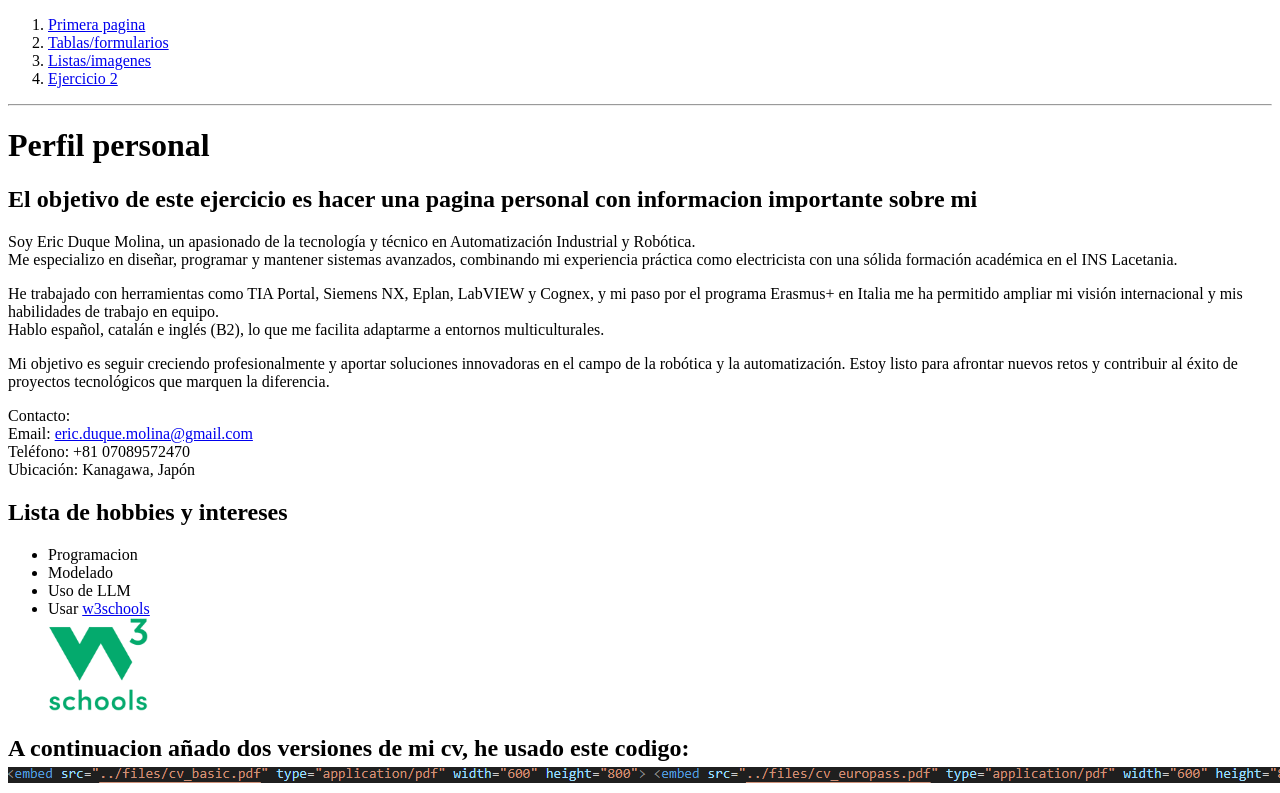
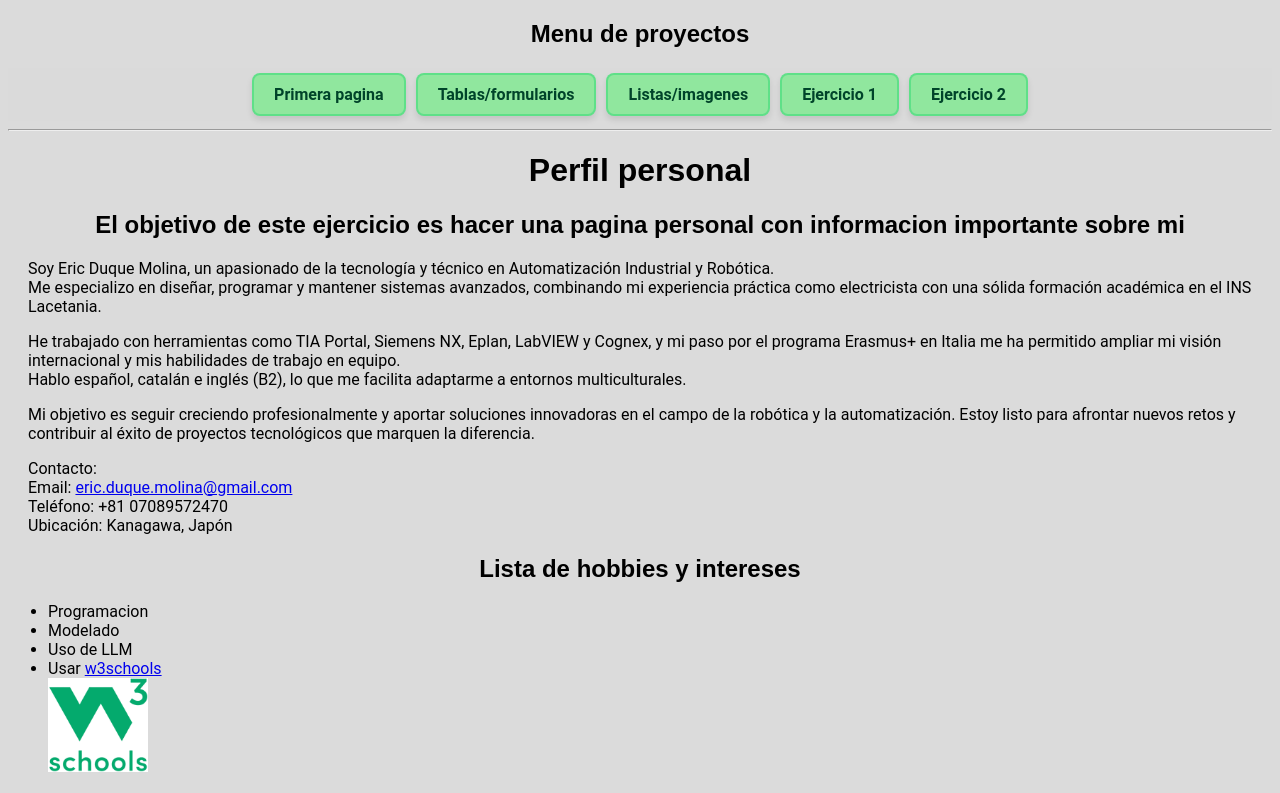
Before and after one commit to dukedroidd/website, a plain HTML site: page subpaginas/ejercicio_1.html in a window 1280 px wide. Shown: the top 793 px of the page. Drawn offline with Linux system fonts and the light colour scheme.

Commit message:
empezado css

```diff
--- a/styles.css
+++ b/styles.css
@@ -1,42 +1,71 @@
-body {
-    font-family: monospace, sans-serif;
-    line-height: 1.6;
-    margin: 0;
-    padding: 0;
-    background-color: #f4f4f9;
+body h1{
+    text-align: center;
+    font-family: 'Poppins', sans-serif;
 }
 
-h1, h2 {
-    color: #5e5735;
+body h2{
     text-align: center;
+    font-family: 'Poppins', sans-serif;
 }
 
-ul {
-    list-style: none;
-    text-align: center;
-    padding: 0;
+body{
+    font-family: 'Roboto', sans-serif;
+    background-color: #dbdbdb;
+
 }
-p {
-    margin-left: 20px; /* Añade 20px de espacio desde el margen izquierdo */
+p{
+    font-family: 'Roboto', sans-serif;
+    margin-left: 20px;
+    text-wrap: auto;
+}
+nav ul {
+    display: flex; /* Activar flexbox */
+    justify-content: center; /* Centrar horizontalmente los elementos */
+    align-items: center; /* (opcional) Centrar verticalmente */
+    list-style: none; /* Eliminar los puntos de la lista */
+    padding: 0; /* Eliminar el relleno interno */
+    margin: 0; /* Eliminar márgenes externos */
+    background-color: #dadada;
 }
 
-a {
-    color: #0066cc;
-    text-decoration: none;
+nav ul li a {
+    margin-left: 0px;
+    margin: 5px;
+    display: inline-block;
+    text-decoration: none; /* Quitar subrayado */
+    padding: 10px 20px;
+    border: 2px solid #00d45f57; /* Borde moderno */
+    border-radius: 8px; /* Bordes redondeados */
+    background-color: #90e79e; /* Fondo claro */
+    color: #00442a; /* Texto color moderno */
+    font-weight: bold;
+    box-shadow: 0 4px 6px rgba(0, 0, 0, 0.1); /* Sombra sutil */
+    transition: all 0.4s ease; /* Transición suave */
+    background-color: dadada;
+
 }
 
-a:hover {
-    text-decoration: underline;
+nav ul li a:hover {
+    background-color: #00d45fb6; /* Cambio de color al pasar el ratón */
+    color: white; /* Texto blanco */
+    transform: translateY(-2px); /* Efecto de elevación */
 }
 
-img {
-    display: block;
-    margin: 10px auto;
-    max-width: 100%;
-    height: auto;
+.container {
+    display: flex; /* Activa Flexbox */
+    justify-content: center; /* Centra horizontalmente los PDFs */
+    align-items: center; /* Centra verticalmente (opcional) */
+    gap: 25px; /* Espacio entre los PDFs */
+    flex-wrap: wrap; /* Permite que los PDFs bajen a otra fila si no hay espacio */
+    min-height: 100vh; /* Centra en toda la pantalla */
 }
 
-embed {
-    display: block;
-    margin: 0 auto; /* Márgenes automáticos para centrar */
+.cv_pdf {
+    border: 1px solid #000000; /* (Opcional) Borde para destacar los PDFs */
+    box-shadow: 0 4px 8px rgba(0, 0, 0, 0.1); /* Sombra ligera */
+    transition: transform 0.3s ease; /* Efecto al pasar el ratón */
 }
+
+.cv_pdf:hover {
+    transform: scale(1.07); /* Ampliar ligeramente al pasar el ratón */
+}
--- a/subpaginas/ejercicio_1.html
+++ b/subpaginas/ejercicio_1.html
@@ -4,16 +4,23 @@
     <meta charset="utf-8">
     <title>Perfil personal</title>
     <link rel="icon" href="../img/favicon.ico">
+    <link rel="stylesheet" href="../styles.css">
 </head>
 
 <body>
-    <ol>
-        <li><a href="../index.html">Primera pagina</li></a>
-        <li><a href="tablas.html">Tablas/formularios</li></a>
-        <li><a href="listas.html">Listas/imagenes</li></a>
-        <li><a href="ejercicio_2.html">Ejercicio 2</li></a>
-    </ol>
-    <hr>
+    <section>
+        <h2>Menu de proyectos</h2>
+        <nav>
+            <ul>
+                <li><a href="../index.html">Primera pagina</li></a>
+                <li><a href="tablas.html">Tablas/formularios</li></a>
+                <li><a href="listas.html">Listas/imagenes</li></a>
+                <li><a href="ejercicio_1.html">Ejercicio 1</li></a>
+                <li><a href="ejercicio_2.html">Ejercicio 2</li></a>
+            </ul>
+        </nav>
+        <hr>
+    </section>
 
     <h1>Perfil personal</h1>
     <h2>El objetivo de este ejercicio es hacer una pagina personal con informacion importante sobre mi</h2>
@@ -39,10 +46,10 @@
 
 
         <p><h2>A continuacion añado dos versiones de mi cv, he usado este codigo: <img src="../img/codigo_pdf.png" alt="codigo para insertar pdf dentro de una web html"></h2></p>
-
-    <embed src="../files/cv_basic.pdf" type="application/pdf" width="600" height="800"> <embed src="../files/cv_europass.pdf" type="application/pdf" width="600" height="800">
-
-
+        <div class="container">
+            <embed class="cv_pdf" src="../files/cv_basic.pdf" type="application/pdf" width="600" height="800">
+            <embed class="cv_pdf" src="../files/cv_europass.pdf" type="application/pdf" width="600" height="800">
+         </div>
 
 
 
```
Also changed, not shown: index.html (+18 -8 lines), subpaginas/ejercicio_2.html (+14 -7 lines), subpaginas/listas.html (+14 -7 lines), subpaginas/tablas.html (+14 -7 lines).
